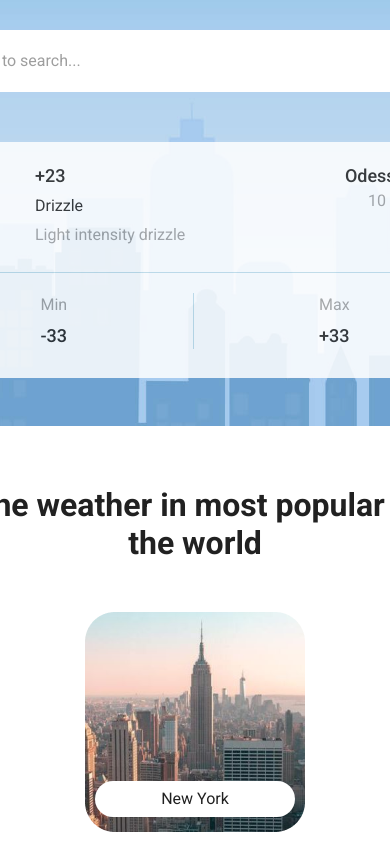
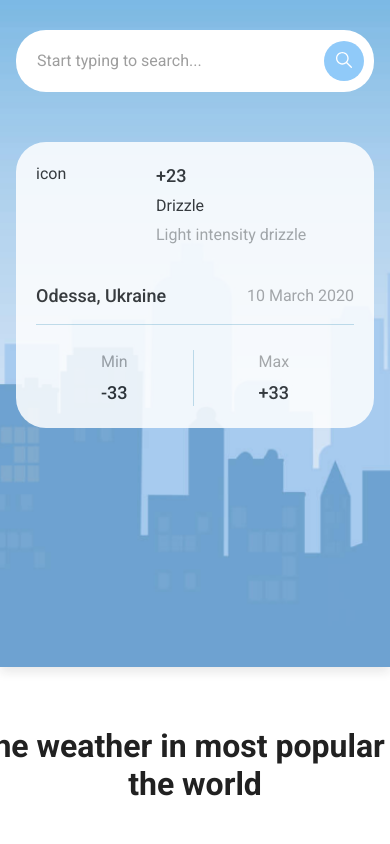
Before and after one commit to marharita08/weather-app, a React (Vite) app: page / in a window 390 px wide. Shown: the top 844 px of the page. Built offline with nearby package versions, Linux system fonts and the light colour scheme.

Commit message:
make hero section responsive

```diff
--- a/src/components/hero-section/hero-section.module.css
+++ b/src/components/hero-section/hero-section.module.css
@@ -8,4 +8,12 @@
   flex-direction: column;
   align-items: center;
   gap: 50px;
+  box-shadow: 0 5px 10px 0 var(--black-shadow);
 }
+
+@media (width <= 600px) {
+  .heroSection {
+    background-image: url("src/assets/hero-bg-mobile.png");
+    height: 667px;
+  }
+}
--- a/src/components/search-bar/search-bar.module.css
+++ b/src/components/search-bar/search-bar.module.css
@@ -1,4 +1,7 @@
 .searchContainer {
+  width: calc(100% - 32px);
+  max-width: 600px;
+  box-sizing: border-box;
   position: relative;
   margin-top: 30px;
 }
@@ -8,7 +11,8 @@
 }
 
 .searchInput {
-  width: 600px;
+  box-sizing: border-box;
+  width: 100%;
   border-radius: 30px;
   font-size: 16px;
   line-height: 24px;
@@ -18,7 +22,6 @@
   outline: none;
   border: 1px solid transparent;
   transition: border-color 0.3s ease;
-  box-sizing: border-box;
 }
 
 .searchInput::placeholder {
--- a/src/components/search-dropdown/search-dropdown.module.css
+++ b/src/components/search-dropdown/search-dropdown.module.css
@@ -1,6 +1,7 @@
 .searchDropdown {
   box-sizing: border-box;
-  width: 600px;
+  width: 100%;
+  max-width: 600px;
   border-radius: 30px;
   background-color: white;
   position: absolute;
--- a/src/components/weather-details/weather-details.module.css
+++ b/src/components/weather-details/weather-details.module.css
@@ -1,5 +1,6 @@
 .weatherDetails {
-  width: 600px;
+  width: calc(100% - 32px);
+  max-width: 600px;
   height: 236px;
   border-radius: 30px;
   background-color: white;
@@ -55,10 +56,13 @@
 
 .locationAndDate {
   text-align: right;
+  display: flex;
+  flex-direction: column;
+  gap: 5px;
 }
 
 .horizontalDivider {
-  width: 560px;
+  width: 100%;
   height: 1px;
   background-color: var(--main-powderblue);
 }
@@ -80,3 +84,21 @@
   flex-direction: column;
   gap: 5px;
 }
+
+@media (width <= 600px) {
+  .weatherDetails {
+    height: 286px;
+    gap: 15px;
+  }
+
+  .cardBody {
+    flex-direction: column;
+    gap: 20px;
+  }
+
+  .locationAndDate {
+    flex-direction: row;
+    align-items: center;
+    justify-content: space-between;
+  }
+}
```
Also changed, not shown: src/assets/hero-bg-mobile.png (added).
